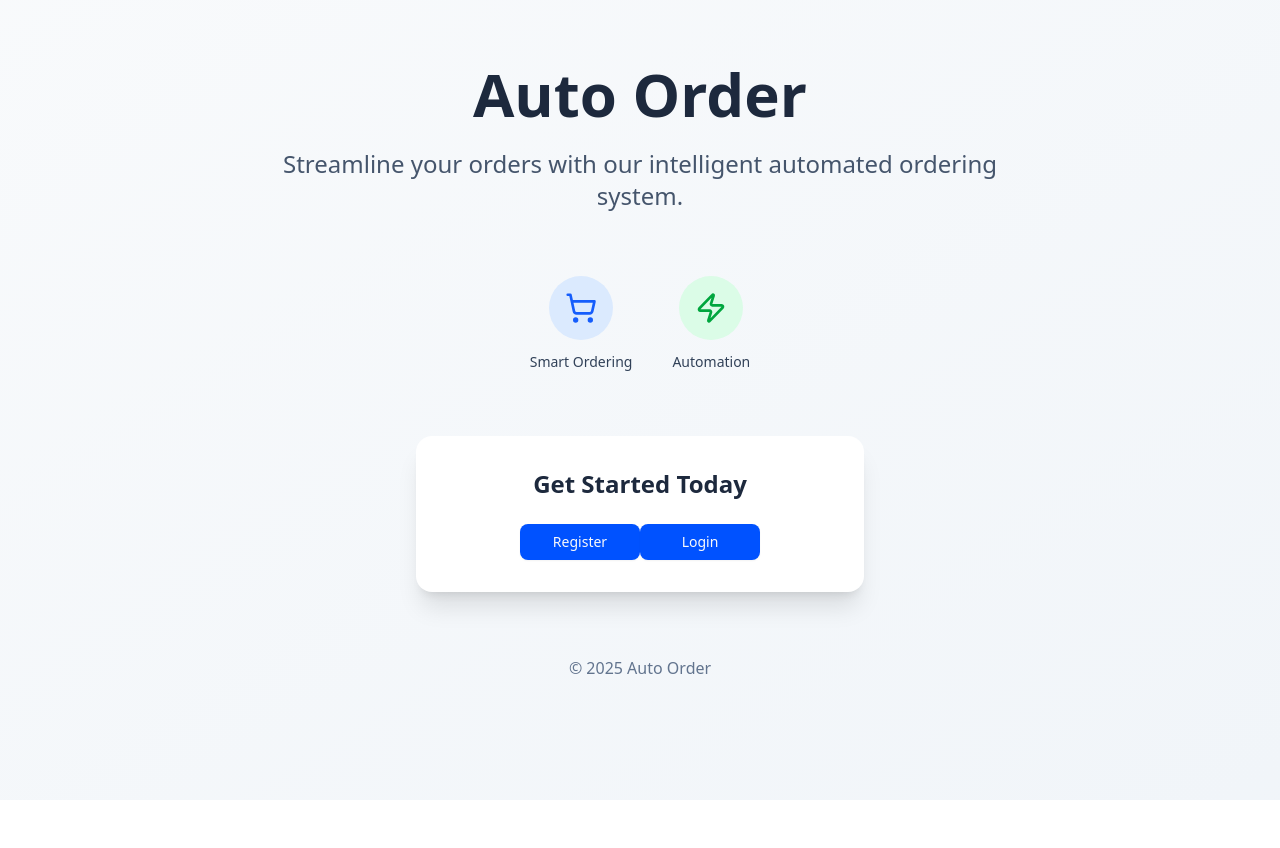
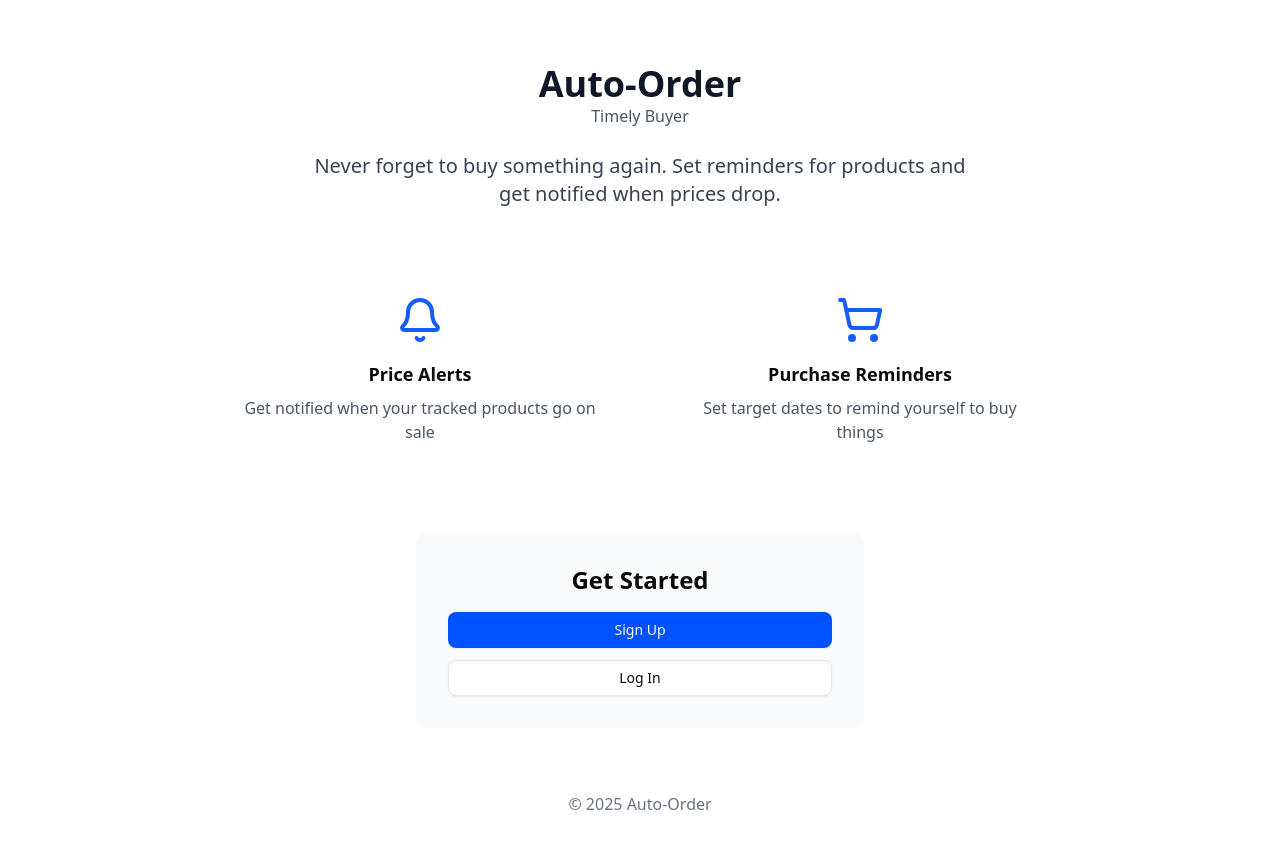
Before and after one commit to the-vindex/auto-order, a React (Vite) app in the folder react/: page /landing in a window 1280 px wide. Shown: the top 848 px of the page. Before the commit the page ends 800 px from the top, so only its background shows below. Built offline with nearby package versions, Linux system fonts and the light colour scheme.

Commit message:
landing page improve

```diff
--- a/react/src/Landing.jsx
+++ b/react/src/Landing.jsx
@@ -1,59 +1,66 @@
-import { ShoppingCart, Zap } from 'lucide-react'
+import { Clock, Bell, ShoppingCart } from 'lucide-react'
 import { Button } from '@/components/ui/button'
-import { Navigate } from 'react-router-dom'
+import { useNavigate } from 'react-router-dom'
 
 const Landing = () => {
+  const navigate = useNavigate()
+
   return (
-    <div className="min-h-screen bg-gradient-to-br from-slate-50 to-slate-100">
-      <div className="container mx-auto px-4 py-16">
-        {/* Header */}
-        <header className="text-center mb-16">
-          <h1 className="text-4xl md:text-6xl font-bold text-slate-800 mb-6">
-            Auto Order
-          </h1>
-          <p className="text-xl md:text-2xl text-slate-600 max-w-3xl mx-auto mb-8">
-            Streamline your orders with our intelligent automated ordering
-            system.
+    <div className="min-h-screen bg-white">
+      <div className="max-w-4xl mx-auto px-6 py-16">
+        {/* Simple Header */}
+        <div className="text-center mb-16">
+          <div className="flex items-center justify-center gap-3 mb-6">
+            <div>
+              <h1 className="text-4xl font-bold text-gray-900">Auto-Order</h1>
+              <p className="text-gray-600">Timely Buyer</p>
+            </div>
+          </div>
+          <p className="text-xl text-gray-700 max-w-2xl mx-auto">
+            Never forget to buy something again. Set reminders for products and
+            get notified when prices drop.
           </p>
-        </header>
+        </div>
 
-        <div className="flex flex-row gap-10 justify-center mb-16">
-          <div className="flex flex-col items-center text">
-            <div className="bg-blue-100 p-4 rounded-full mb-3">
-              <ShoppingCart className="h-8 w-8 text-blue-600" />
-            </div>
-            <span className="text-sm font-medium text-slate-700">
-              Smart Ordering
-            </span>
+        {/* Simple Features */}
+        <div className="grid md:grid-cols-2 gap-8 mb-16">
+          <div className="text-center p-6">
+            <Bell className="h-12 w-12 text-blue-600 mx-auto mb-4" />
+            <h3 className="text-lg font-semibold mb-2">Price Alerts</h3>
+            <p className="text-gray-600">
+              Get notified when your tracked products go on sale
+            </p>
           </div>
 
-          <div className="flex flex-col items-center text-center">
-            <div className="bg-green-100 p-4 rounded-full mb-3">
-              <Zap className="h-8 w-8 text-green-600" />
-            </div>
-            <span className="text-sm font-medium text-slate-700">
-              Automation
-            </span>
+          <div className="text-center p-6">
+            <ShoppingCart className="h-12 w-12 text-blue-600 mx-auto mb-4" />
+            <h3 className="text-lg font-semibold mb-2">Purchase Reminders</h3>
+            <p className="text-gray-600">
+              Set target dates to remind yourself to buy things
+            </p>
           </div>
         </div>
 
-        {/* Call to Action */}
-        <div className="text-center ">
-          <div className="bg-white rounded-2xl shadow-xl p-8  max-w-md mx-auto">
-            <h2 className="text-2xl font-semibold text-slate-800 mb-6">
-              Get Started Today
-            </h2>
-            <Button type="submit" className="w-30 ">
-              Register
-            </Button>
-            <Button type="submit" className="w-30">
-              Login
-            </Button>
+        {/* Simple CTA */}
+        <div className="text-center">
+          <div className="bg-gray-50 rounded-lg p-8 max-w-md mx-auto">
+            <h2 className="text-2xl font-semibold mb-4">Get Started</h2>
+            <div className="space-y-3">
+              <Button onClick={() => navigate('/register')} className="w-full">
+                Sign Up
+              </Button>
+              <Button
+                onClick={() => navigate('/login')}
+                variant="outline"
+                className="w-full">
+                Log In
+              </Button>
+            </div>
           </div>
         </div>
 
-        <footer className="text-center mt-16 text-slate-500">
-          <p>&copy; 2025 Auto Order </p>
+        <footer className="text-center mt-16 text-gray-500">
+          <p>© 2025 Auto-Order</p>
         </footer>
       </div>
     </div>
```
